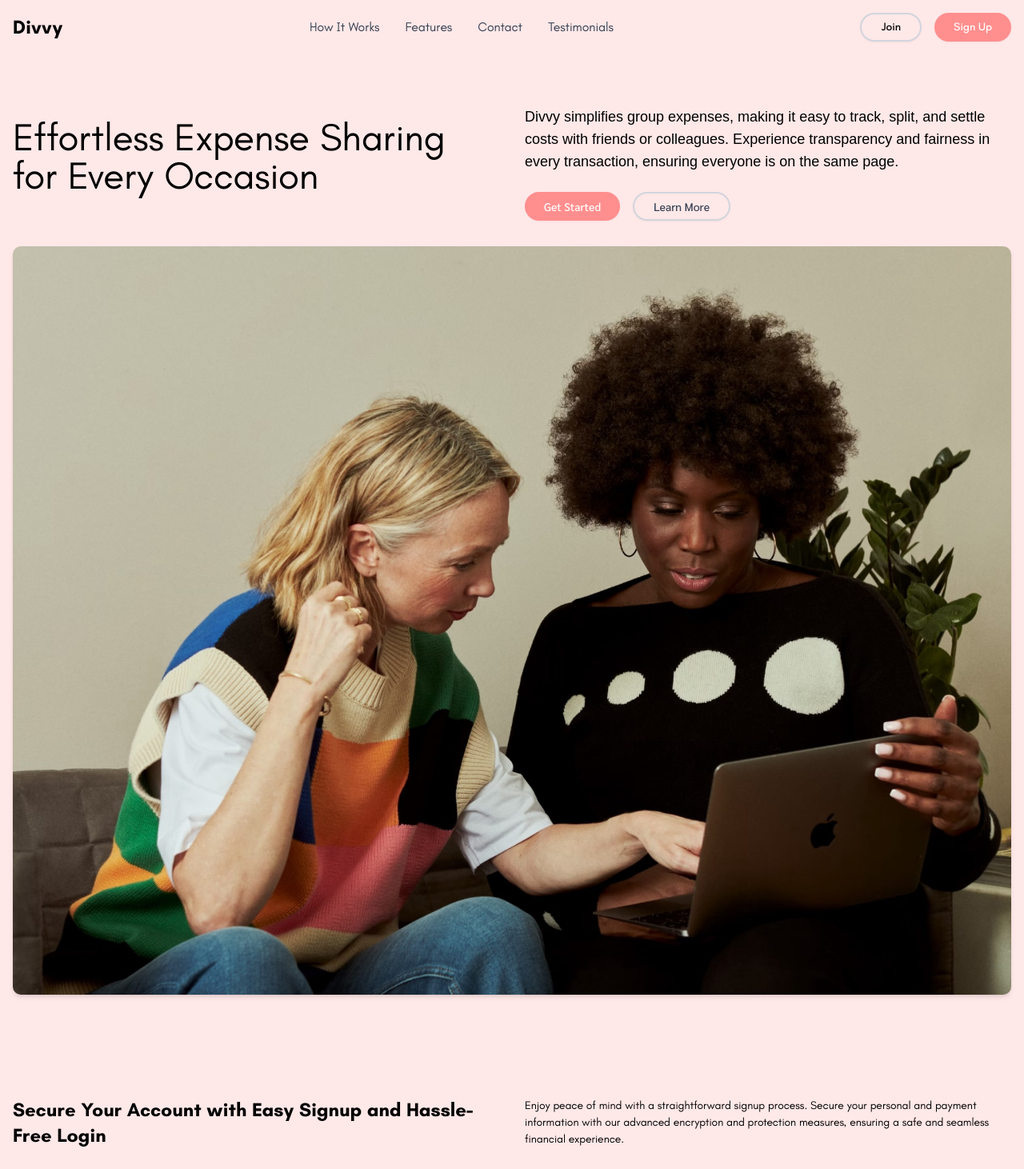
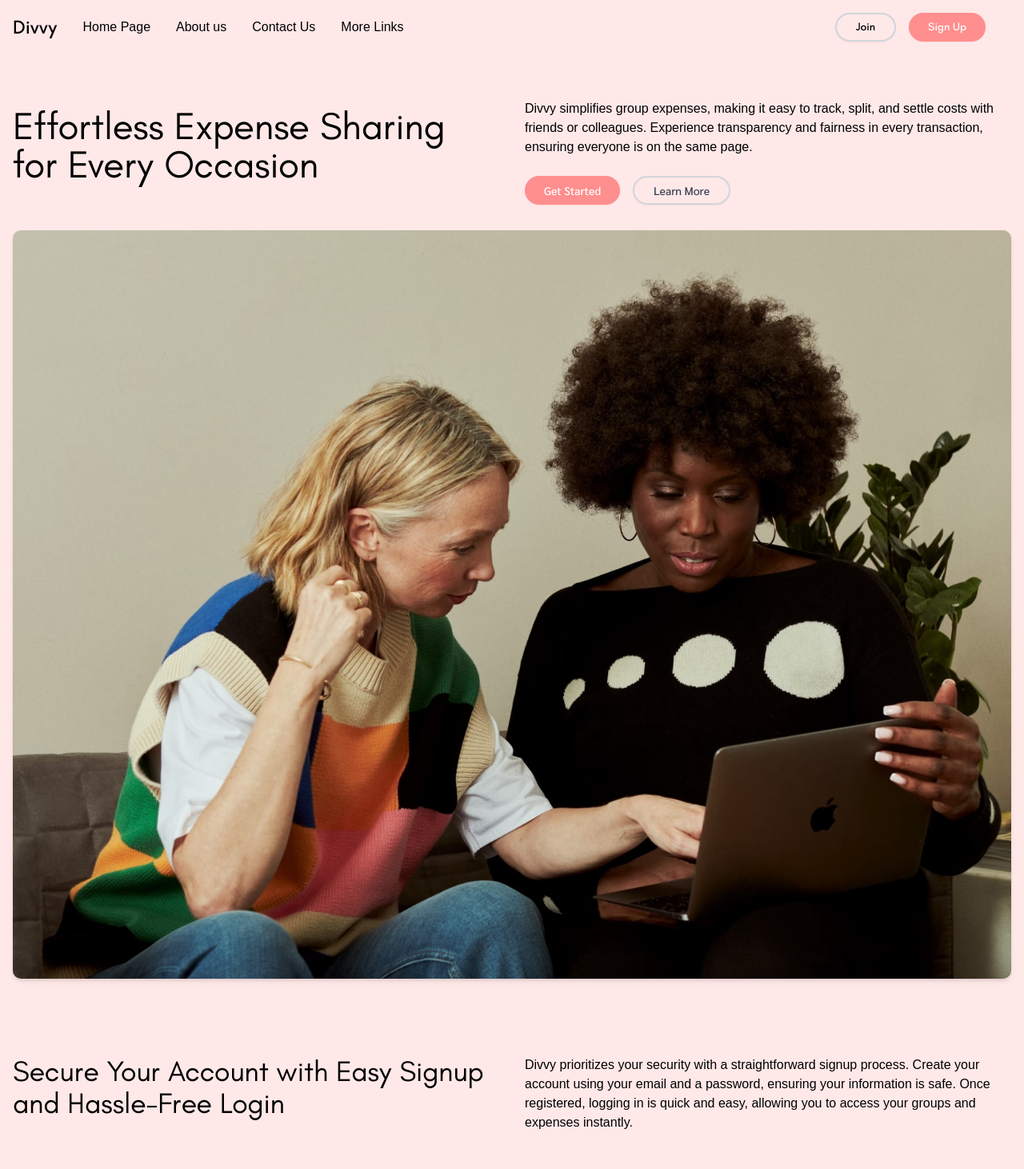
Before and after one commit to emmanuelkumah/trello-trailblazers, a React (Vite) app in the folder frontend/: page / in a window 1280 px wide. Shown: the top 1462 px of the page at 80% size. Built offline with nearby package versions, Linux system fonts and the light colour scheme; a web font is replaced by a local one.

Commit message:
style: update the styles for the herosection and account features

```diff
--- a/frontend/src/index.css
+++ b/frontend/src/index.css
@@ -207,7 +207,6 @@
   font-display: swap;
 }
 
-
 .font-sarabun {
   font-family: 'Sarabun', sans-serif;
 }
--- a/frontend/src/ui/landing/AccountFeature.tsx
+++ b/frontend/src/ui/landing/AccountFeature.tsx
@@ -2,18 +2,19 @@ import secureAccountImage from '@/assets/img/secure-account.jpeg';
 
 const AccountFeature = () => {
   return (
-    <section className='py-16 bg-[#FFE8E8]'>
+    <section className='py-10 bg-[#FFE8E8]'>
       <div className='container mx-auto px-4'>
         <div className='grid grid-cols-1 gap-8'>
           <div className='grid grid-cols-1 md:grid-cols-2 gap-8 items-start'>
-            <h2 className='text-2xl font-bold mb-3'>
+            <h2 className='text-4xl mb-2 font-normal'>
               Secure Your Account with Easy Signup and Hassle-Free Login
             </h2>
-            <p className='mb-4'>
-              Enjoy peace of mind with a straightforward signup process. Secure
-              your personal and payment information with our advanced encryption
-              and protection measures, ensuring a safe and seamless financial
-              experience.
+            <p className='mb-4 font-sarabun text-base'>
+              Divvy prioritizes your security with a straightforward signup
+              process. Create your account using your email and a password,
+              ensuring your information is safe. Once registered, logging in is
+              quick and easy, allowing you to access your groups and expenses
+              instantly.
             </p>
           </div>
           <div>
--- a/frontend/src/ui/landing/HeroSection.tsx
+++ b/frontend/src/ui/landing/HeroSection.tsx
@@ -3,7 +3,7 @@ import heroImage from '@/assets/img/hero-image.jpeg';
 
 const HeroSection = () => {
   return (
-    <section className='py-16 bg-[#FFE8E8] text-black'>
+    <section className='py-14 bg-[#FFE8E8] text-black'>
       <div className='container mx-auto px-4'>
         <div className='grid grid-cols-1 md:grid-cols-2 gap-8 items-center'>
           <div>
@@ -12,7 +12,7 @@ const HeroSection = () => {
             </h1>
           </div>
           <div>
-            <p className='text-lg mb-6 font-sarabun'>
+            <p className='text-base mb-6 font-sarabun'>
               Divvy simplifies group expenses, making it easy to track, split,
               and settle costs with friends or colleagues. Experience
               transparency and fairness in every transaction, ensuring everyone
--- a/frontend/src/ui/landing/Navbar.tsx
+++ b/frontend/src/ui/landing/Navbar.tsx
@@ -7,38 +7,38 @@ const Navbar = () => {
   return (
     <header className='bg-[#FFE8E8] py-4'>
       <div className='container mx-auto px-4'>
-        <div className='flex justify-between items-center'>
-          <div className='text-2xl font-bold'>Divvy</div>
+        <div className='flex justify-start items-center space-x-8'>
+          <div className='text-2xl font-medium'>Divvy</div>
 
           {/* Desktop Navigation */}
           <nav className='hidden md:flex items-center space-x-8'>
             <a
               href='#'
-              className='text-gray-700 hover:text-black transition duration-300 cursor-pointer'
+              className='text-black hover:text-gray-500 transition duration-300 cursor-pointer font-sarabun'
             >
-              How It Works
+              Home Page
             </a>
             <a
               href='#'
-              className='text-gray-700 hover:text-black transition duration-300 cursor-pointer'
+              className='text-black hover:text-gray-500 transition duration-300 cursor-pointer font-sarabun'
             >
-              Features
+              About us
             </a>
             <a
               href='#'
-              className='text-gray-700 hover:text-black transition duration-300 cursor-pointer'
+              className='text-black hover:text-gray-500 transition duration-300 cursor-pointer font-sarabun'
             >
-              Contact
+              Contact Us
             </a>
             <a
               href='#'
-              className='text-gray-700 hover:text-black transition duration-300 cursor-pointer'
+              className='text-black hover:text-gray-500 transition duration-300 cursor-pointer font-sarabun'
             >
-              Testimonials
+              More Links
             </a>
           </nav>
 
-          <div className='hidden md:flex items-center space-x-4'>
+          <div className='hidden md:flex items-center space-x-4 ml-auto'>
             <Button className='border-2 border-gray-300 text-black bg-transparent rounded-full px-6 transition duration-300 hover:bg-gray-200 cursor-pointer'>
               Join
             </Button>
@@ -93,27 +93,27 @@ const Navbar = () => {
             <nav className='flex flex-col space-y-4'>
               <a
                 href='#'
-                className='text-gray-700 hover:text-black transition duration-300 cursor-pointer'
+                className='text-black hover:text-gray-500 transition duration-300 cursor-pointer font-sarabun'
               >
-                How It Works
+                Home Page
               </a>
               <a
                 href='#'
-                className='text-gray-700 hover:text-black transition duration-300 cursor-pointer'
+                className='text-black hover:text-gray-500 transition duration-300 cursor-pointer font-sarabun'
               >
-                Features
+                About us
               </a>
               <a
                 href='#'
-                className='text-gray-700 hover:text-black transition duration-300 cursor-pointer'
+                className='text-black hover:text-gray-500 transition duration-300 cursor-pointer font-sarabun'
               >
-                Contact
+                Contact Us
               </a>
               <a
                 href='#'
-                className='text-gray-700 hover:text-black transition duration-300 cursor-pointer'
+                className='text-black hover:text-gray-500 transition duration-300 cursor-pointer font-sarabun'
               >
-                Testimonials
+                More Links
               </a>
               <Button className='border border-gray-300 text-black bg-transparent rounded-full w-full transition duration-300 hover:bg-gray-200 cursor-pointer'>
                 Join
```
